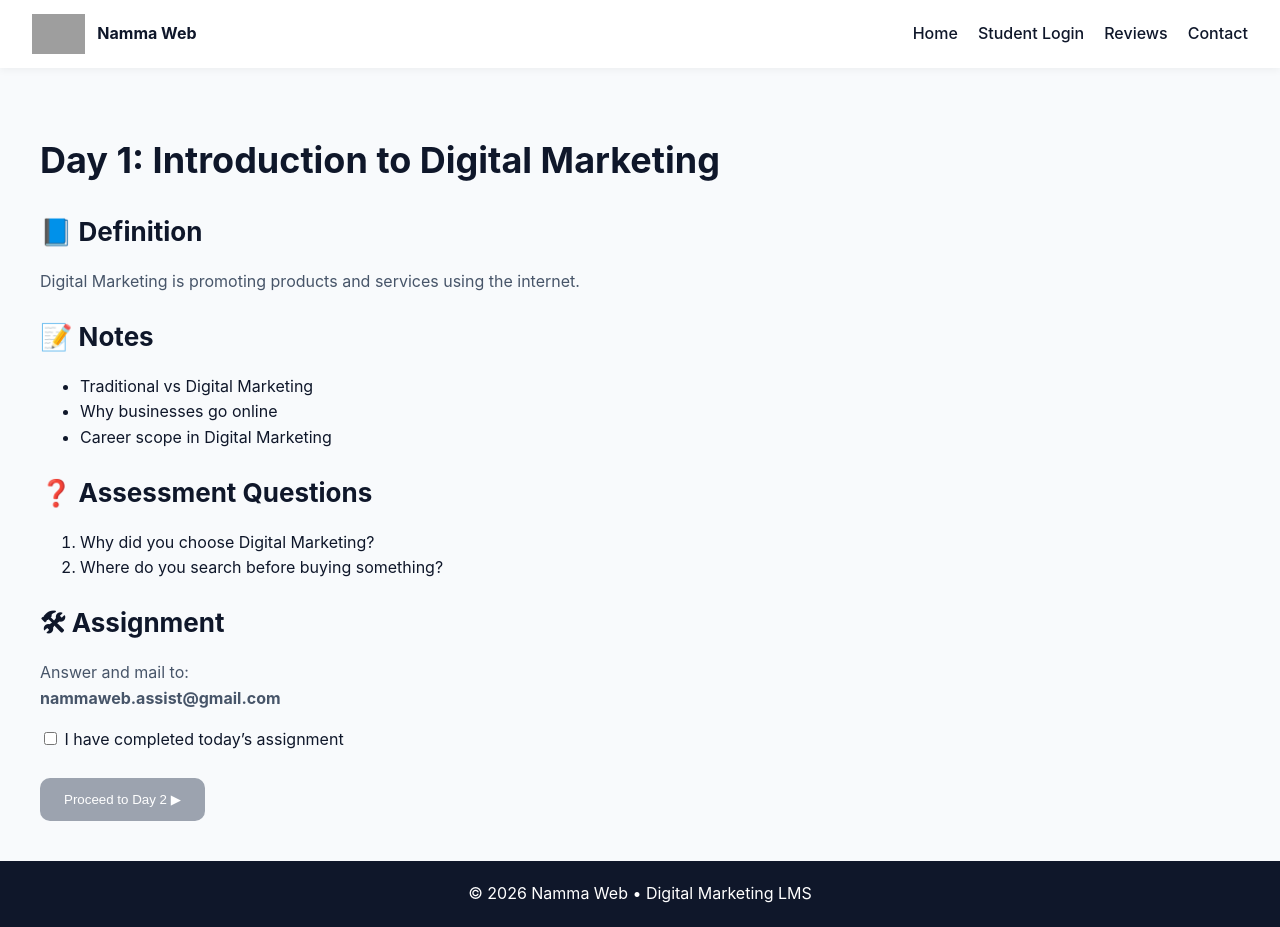
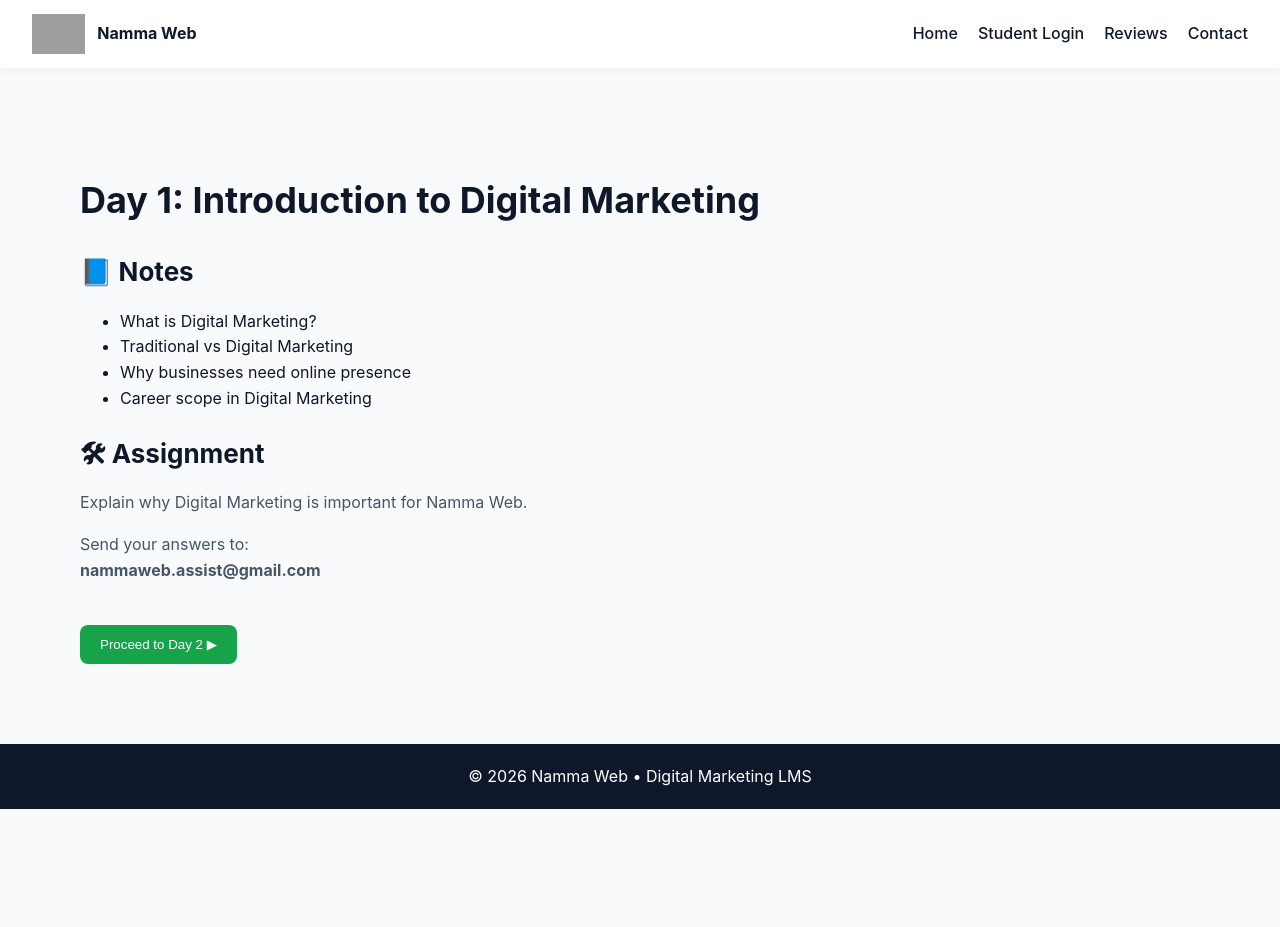
Before and after one commit to nammaweb/nammaweblmsdigital-marketing, a Next.js app: page /lesson in a window 1280 px wide. After the commit the page ends 809 px from the top, so only its background shows below. Built offline with nearby package versions, Linux system fonts and the light colour scheme; grey boxes are pictures that could not be loaded.

Commit message:
Update page.js

```diff
--- a/app/lesson/page.js
+++ b/app/lesson/page.js
@@ -1,148 +1,116 @@
 "use client";
 
-import { useSearchParams, useRouter } from "next/navigation";
-import { useState } from "react";
+import { useEffect, useState } from "react";
 
 /* ===========================
-   FULL SYLLABUS (DAY 1–30)
+   FULL ORDERED SYLLABUS
 =========================== */
 
 const syllabus = [
   {
     day: 1,
     title: "Introduction to Digital Marketing",
-    definition: "Digital Marketing is promoting products and services using the internet.",
     notes: [
+      "What is Digital Marketing?",
       "Traditional vs Digital Marketing",
-      "Why businesses go online",
+      "Why businesses need online presence",
       "Career scope in Digital Marketing"
     ],
-    questions: [
-      "Why did you choose Digital Marketing?",
-      "Where do you search before buying something?"
-    ]
+    assignment: "Explain why Digital Marketing is important for Namma Web."
   },
   {
     day: 2,
     title: "Understanding Online Customers",
-    definition: "Customer behaviour explains how users think and act online.",
     notes: [
       "Customer journey",
-      "Search intent",
-      "Trust factors"
+      "Search behaviour",
+      "Trust building",
+      "Decision making process"
     ],
-    questions: [
-      "How do students search for courses?",
-      "What makes you trust a website?"
-    ]
+    assignment: "Explain how students search for Digital Marketing courses online."
   },
   {
     day: 3,
     title: "Digital Marketing Channels",
-    definition: "Channels are platforms used to reach customers online.",
     notes: [
       "SEO",
-      "Social Media",
+      "Social Media Marketing",
       "Paid Ads",
       "Email Marketing"
     ],
-    questions: [
-      "Which channel do you use most?",
-      "Why is SEO important?"
-    ]
+    assignment: "List which channels Namma Web should focus on and why."
   },
   {
     day: 4,
     title: "Introduction to SEO",
-    definition: "SEO improves website visibility on Google.",
     notes: [
-      "What is SEO",
-      "Why SEO matters",
-      "Examples of SEO"
+      "What is SEO?",
+      "How Google ranks websites",
+      "Organic vs Paid traffic",
+      "Benefits of SEO"
     ],
-    questions: [
-      "Why SEO is long-term?",
-      "What happens without SEO?"
-    ]
+    assignment: "Explain how SEO can help Namma Web grow."
   },
   {
     day: 5,
-    title: "Keyword Research Basics",
-    definition: "Keyword research finds what users search on Google.",
+    title: "Keyword Research",
     notes: [
-      "Short-tail keywords",
-      "Long-tail keywords",
-      "Search intent"
+      "What are keywords?",
+      "Short tail vs Long tail keywords",
+      "Search intent",
+      "Finding keywords for Namma Web"
     ],
-    questions: [
-      "Which keyword suits Namma Web?",
-      "Why long-tail keywords convert?"
-    ]
+    assignment: "Find 5 keywords suitable for Namma Web."
   }
-  // Day 6–30 will extend exactly the same way
 ];
 
 export default function LessonPage() {
-  const params = useSearchParams();
-  const router = useRouter();
+  const [day, setDay] = useState(1);
 
-  const day = Number(params.get("day")) || 1;
+  // 🔥 Read day directly from URL
+  useEffect(() => {
+    const params = new URLSearchParams(window.location.search);
+    const d = Number(params.get("day")) || 1;
+    setDay(d);
+  }, []);
+
   const lesson = syllabus.find(l => l.day === day);
 
-  const [completed, setCompleted] = useState(false);
-
   if (!lesson) {
-    return <h1>Lesson not found</h1>;
+    return <h1>Lesson Not Found</h1>;
   }
 
   return (
-    <div>
+    <div style={{ padding: "40px" }}>
       <h1>Day {lesson.day}: {lesson.title}</h1>
 
-      <h2>📘 Definition</h2>
-      <p>{lesson.definition}</p>
-
-      <h2>📝 Notes</h2>
+      <h2>📘 Notes</h2>
       <ul>
-        {lesson.notes.map((n, i) => (
-          <li key={i}>{n}</li>
+        {lesson.notes.map((note, index) => (
+          <li key={index}>{note}</li>
         ))}
       </ul>
 
-      <h2>❓ Assessment Questions</h2>
-      <ol>
-        {lesson.questions.map((q, i) => (
-          <li key={i}>{q}</li>
-        ))}
-      </ol>
-
       <h2>🛠 Assignment</h2>
+      <p>{lesson.assignment}</p>
       <p>
-        Answer and mail to:<br />
+        Send your answers to:<br />
         <strong>nammaweb.assist@gmail.com</strong>
       </p>
 
-      <label>
-        <input
-          type="checkbox"
-          checked={completed}
-          onChange={() => setCompleted(!completed)}
-        />{" "}
-        I have completed today’s assignment
-      </label>
-
-      <br /><br />
+      <br />
 
       <button
-        disabled={!completed}
-        onClick={() => router.push(`/lesson?day=${day + 1}`)}
+        onClick={() => {
+          window.location.href = `/lesson?day=${day + 1}`;
+        }}
         style={{
-          padding: "14px 24px",
-          background: completed ? "#16a34a" : "#9ca3af",
+          padding: "12px 20px",
+          background: "#16a34a",
           color: "white",
           border: "none",
-          borderRadius: "10px",
-          cursor: completed ? "pointer" : "not-allowed"
+          borderRadius: "8px",
+          cursor: "pointer"
         }}
       >
         Proceed to Day {day + 1} ▶
```
